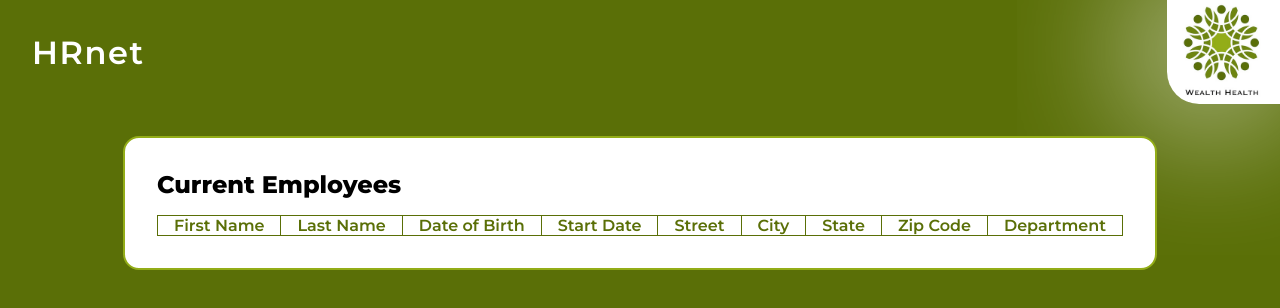
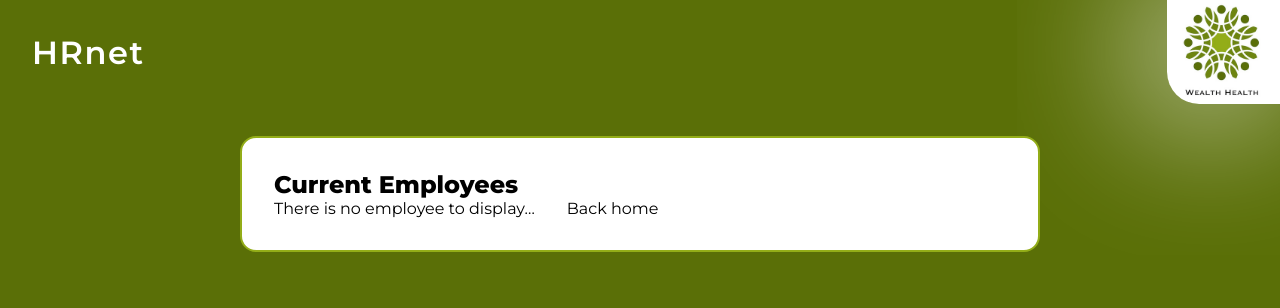
Before and after one commit to glg-dev/hrnet, a React (Create React App) app: page /employees in a window 1280 px wide. Shown: the top 308 px of the page. Built offline with nearby package versions, Linux system fonts and the light colour scheme.

Commit message:
Delete employee

```diff
--- a/src/components/CreateForm.jsx
+++ b/src/components/CreateForm.jsx
@@ -1,6 +1,6 @@
 import React from 'react';
 import { useState } from 'react';
-import { useDispatch } from 'react-redux';
+import { useDispatch, useSelector } from 'react-redux';
 import { departmentsList } from '../datas/departmentsList';
 import { statesList } from '../datas/statesList';
 import { addInList } from '../feature/employeeSlice';
@@ -22,7 +22,14 @@ const CreateForm = () => {
   const [zipCode, setZipCode] = useState('')
   const [selectedDepartment, setSelectedDepartment] = useState(departmentsList[0].value)
 
+  let id = 1
+  const employees = useSelector(state => state?.employee.employeesList)
+  if (employees.length) {
+    id = Math.max(...employees.map(employee => employee.id))+1
+  }
+
   const newEmployee = {
+    id,
     firstname,
     lastname : lastname.toUpperCase(),
     birthDate,
--- a/src/components/Table.jsx
+++ b/src/components/Table.jsx
@@ -1,7 +1,10 @@
 import React from 'react';
 import { ColumnDef, flexRender, getCoreRowModel, useReactTable} from '@tanstack/react-table'
 import { useState } from 'react';
-import { useSelector } from 'react-redux';
+import { useDispatch, useSelector } from 'react-redux';
+import { removeEmployee } from '../feature/employeeSlice';
+import { useEffect } from 'react';
+import { Link } from 'react-router-dom';
 
 
 const defaultData = [
@@ -81,8 +84,8 @@ const columns = [
 
 const Table = () => {
 
-  const employees = useSelector(state => state.employee.employeesList)
-  // console.log(employees);
+  const employees = useSelector(state => state?.employee.employeesList)
+  const dispatch = useDispatch()
 
   const [data, setData] = useState([...employees])
 
@@ -92,7 +95,24 @@ const Table = () => {
     getCoreRowModel: getCoreRowModel(),
   })
 
-  return (
+  function handleDelete(id) {
+    console.log(employees[id]);
+    dispatch(removeEmployee(employees[id]))
+  }
+
+  useEffect(() => {
+    setData([...employees])
+  }, [employees])
+
+  console.log(employees);
+
+  return !employees.length ? (
+        <div className='no-employees'>
+          There is no employee to display…
+          <Link to='/'>Back home</Link>
+        </div>
+      ) : (
+        <div className="table__container">
           <table>
             <thead>
               {table.getHeaderGroups().map(headerGroup => (
@@ -118,11 +138,18 @@ const Table = () => {
                       {flexRender(cell.column.columnDef.cell, cell.getContext())}
                     </td>
                   ))}
+                  <td onClick={() => handleDelete(row.id)}>
+                    <span className='delete-button'>x</span>
+                  </td>
                 </tr>
               ))}
             </tbody>
           </table>
+        </div>
       )
+
+
+
 }
 
 export default Table
--- a/src/feature/employeeSlice.js
+++ b/src/feature/employeeSlice.js
@@ -9,8 +9,11 @@ export const employeeSlice = createSlice({
     addInList: (state, {payload}) => {
       state.employeesList.push(payload)
     },
+    removeEmployee: (state, {payload}) => {
+      state.employeesList = state.employeesList.filter((employee) => employee.id !== payload.id)
+    }
   }
 })
 
-export const { addInList } = employeeSlice.actions
+export const { addInList, removeEmployee } = employeeSlice.actions
 export default employeeSlice.reducer
--- a/src/styles/base/typography.scss
+++ b/src/styles/base/typography.scss
@@ -9,6 +9,12 @@ a {
   text-decoration: none;
   &.to-employees:hover {
     text-decoration: underline;
+    color: $secondary;
+  }
+}
+.error-page a {
+  text-decoration: underline;
+  &:hover {
     color: $secondary;
   }
 }
@@ -34,8 +40,14 @@ header {
 
 table {
   text-align: center;
-  th {
+  th, .delete-button {
     font-weight: 600;
     color: $primary;
   }
+  .delete-button {
+    &:hover {
+      color: #FFF;
+    }
+  }
+
 }
--- a/src/styles/components/_table.scss
+++ b/src/styles/components/_table.scss
@@ -1,8 +1,35 @@
+.table__container {
+  min-width: 800px;
+  width: 100%;
+  overflow-x: auto;
+  padding-right: 4rem;
+}
 table {
   margin-top: 1rem;
   border-collapse: collapse;
   th, td {
     border: 1px solid $primary;
     padding: 0 1rem;
+    height: 40px;
+  }
+  .delete-button {
+    border: 1px solid $primary;
+    border-radius: 50%;
+    padding: 0.1rem .5rem .2rem .5rem;
+    cursor: pointer;
+    transition: all $hover-transition;
+    &:hover {
+      background-color: $primary;
+    }
   }
 }
+.no-employees {
+  display: flex;
+  gap: 2rem;
+  a {
+    cursor: pointer;
+    &:hover {
+      text-decoration: underline;
+    }
+  }
+}
--- a/src/styles/pages/_error.scss
+++ b/src/styles/pages/_error.scss
@@ -4,6 +4,5 @@
   justify-content: center;
   align-items: center;
   gap: 1.5rem;
-  width: 75%;
   min-height: 60vh;
 }
--- a/src/styles/settings.scss
+++ b/src/styles/settings.scss
@@ -19,6 +19,7 @@ body {
   align-items: center;
   justify-content: center;
   gap: 2rem;
+  padding: 0 6%;
 }
 
 main {
@@ -26,4 +27,7 @@ main {
   border: 2px solid $secondary;
   border-radius: 1rem;
   padding: 2rem;
+  width: 100%;
+  max-width: 800px;
+  overflow: hidden;
 }
```
Lines whose indentation alone changed are shown as unchanged.
